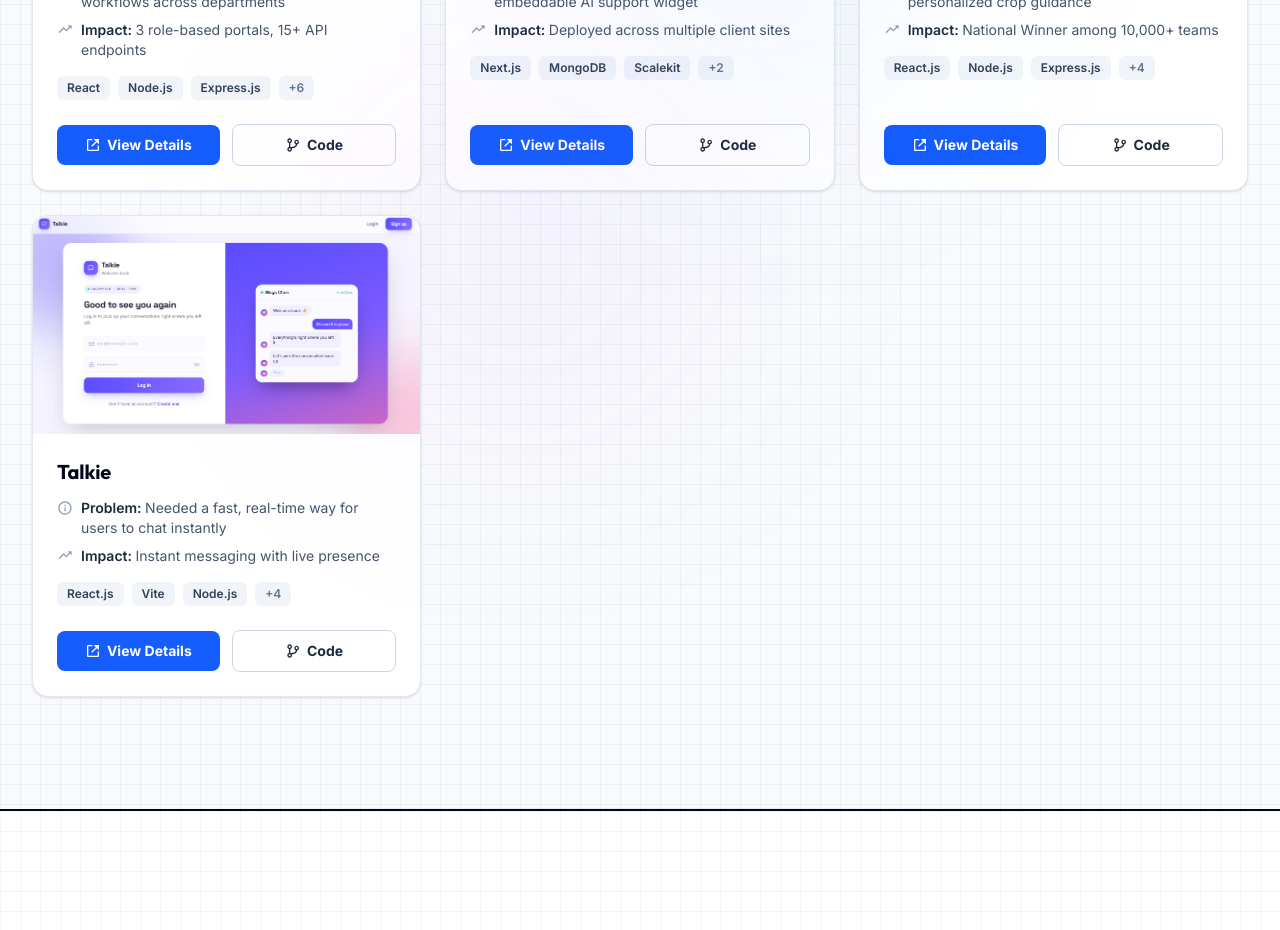
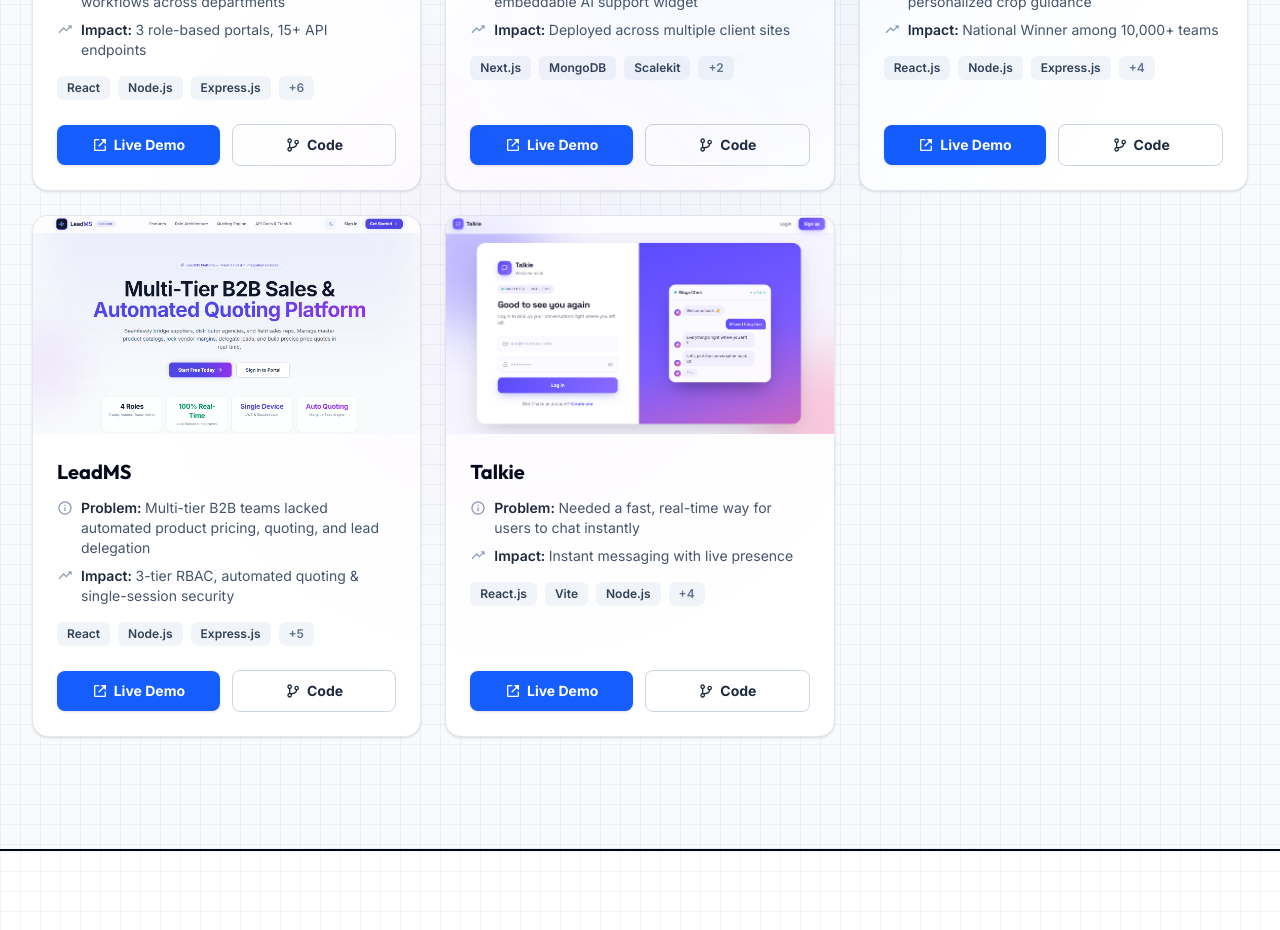
Before and after one commit to NILESH2327/Portfolio, a React (Vite) app: page / in a window 1280 px wide. Shown: the part 3500-4430 px from the top of the page. Built offline with nearby package versions, Linux system fonts and the light colour scheme.

Commit message:
feat: add LeadMS project, update Medixthon live link, and change button to Live Demo

```diff
--- a/src/components/sections/Projects.jsx
+++ b/src/components/sections/Projects.jsx
@@ -120,10 +120,10 @@
                         href={hasLiveLink ? project.links.live : project.links.github}
                         target="_blank"
                         rel="noopener noreferrer"
-                        className="flex-1 inline-flex items-center justify-center gap-1.5 rounded-lg bg-blue-600 px-4 py-2.5 text-sm font-bold text-white transition-colors hover:bg-blue-500"
+                        className="flex-1 inline-flex items-center justify-center gap-1.5 rounded-lg bg-blue-600 px-4 py-2.5 text-sm font-bold text-white transition-colors hover:bg-blue-500 shadow-sm"
                       >
                         <BiLinkExternal className="w-4 h-4" />
-                        View Details
+                        Live Demo
                       </a>
                       <a
                         href={project.links.github}
--- a/src/data/projects.js
+++ b/src/data/projects.js
@@ -2,6 +2,7 @@
 import aiSaasChatbotImg from '../../src/assets/support.png';
 import krishiSakhiImg from '../../src/assets/krishi.png';
 import talkieImg from '../../src/assets/login.png';
+import leadms from '../../src/assets/leadms.png';
 
 
 export const projects = [
@@ -27,7 +28,7 @@
     ],
     links: {
       github: "https://github.com/NILESH2327/Medixthon",
-      live: ""
+      live: "https://ai-medixthon.vercel.app/"
     }
   },
   {
@@ -81,6 +82,31 @@
     }
   },
   {
+    id: "leadms",
+    title: "LeadMS",
+    subtitle: "B2B Lead Management & Quoting CRM",
+    date: "2026",
+    featured: true,
+    tag: "B2B CRM",
+    image: leadms,
+    problem: "Multi-tier B2B teams lacked automated product pricing, quoting, and lead delegation",
+    impact: "3-tier RBAC, automated quoting & single-session security",
+    description: "A B2B CRM and lead management platform orchestrating product catalogs, dynamic margin quoting, and lead delegation across Traders, Vendors, and Sales Teams.",
+    checklist: [
+      "Multi-tier RBAC: Traders (catalog), Vendors (custom margins), & Team Members",
+      "Dynamic quote calculations with vendor margins & installation fees",
+      "Single-device session locking via activeRefreshToken with JWT security",
+      "Email verification & team invitation workflows with Nodemailer"
+    ],
+    stack: [
+      "React", "Node.js", "Express.js", "MongoDB", "JWT", "REST API", "Nodemailer", "Tailwind CSS"
+    ],
+    links: {
+      github: "https://github.com/NILESH2327/assignment-backend",
+      live: "https://assignment-frontend-mauve-beta.vercel.app/"
+    }
+  },
+  {
     id: "talkie",
     title: "Talkie",
     subtitle: "Real-Time MERN Chat Application",
```
Also changed, not shown: src/assets/leadms.png (added).
